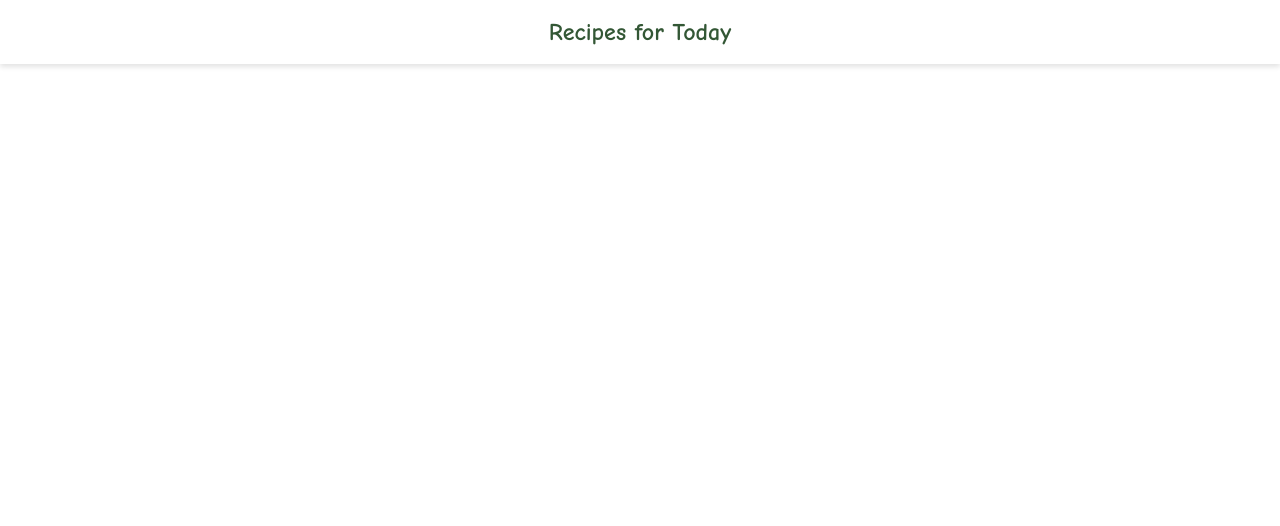
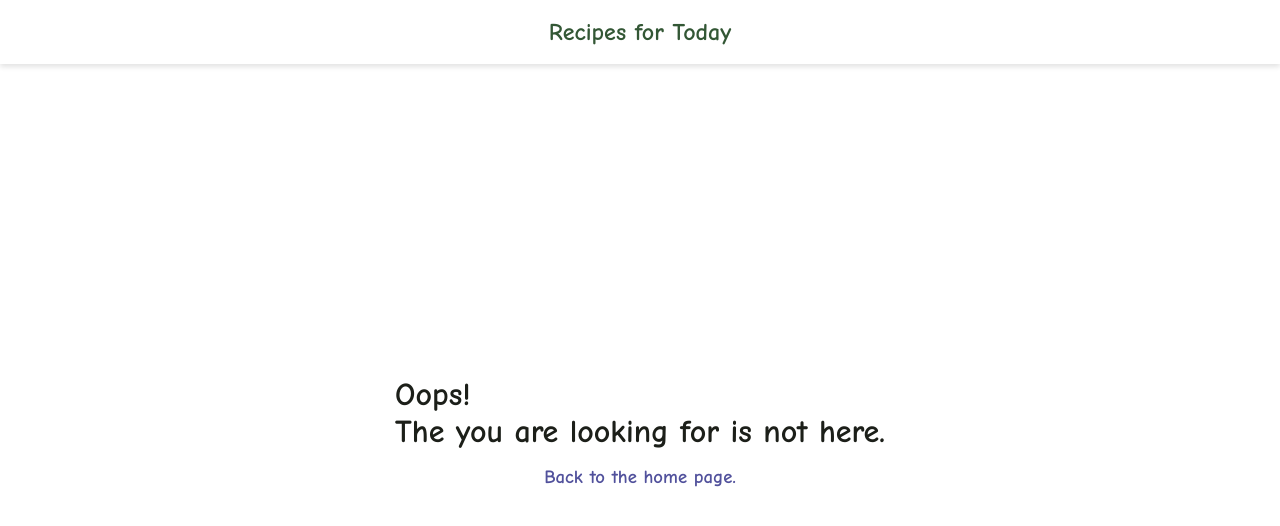
Before and after one commit to xiangyisss/FoodRecipes, a Vue app: page /404 in a window 1280 px wide. Shown: the top 526 px of the page. Built offline with nearby package versions, Linux system fonts and the light colour scheme.

Commit message:
latest version

```diff
--- a/src/components/IngredientAndStep.vue
+++ b/src/components/IngredientAndStep.vue
@@ -2,7 +2,12 @@
   <div class="ingredients_steps">
     <h3>Ingredients</h3>
     <ul>
-      <li v-for="item in ingredients" :key="item.index">
+      <li
+        v-for="item in ingredients"
+        :key="item.index"
+        :class="this.check ? 'activeClass' : ''"
+        @click="checkIngredients"
+      >
         {{ item.name }}: {{ item.amount.metric.value }}
         {{ item.amount.metric.unit }}
       </li>
@@ -15,6 +20,17 @@ import { mapState } from "vuex";
 export default {
   name: "IngredientAndStep",
   props: ["id"],
+  data() {
+    return {
+      check: false,
+      activeColor: "grey",
+    };
+  },
+  methods: {
+    checkIngredients() {
+      this.check = !this.check;
+    },
+  },
   computed: mapState(["ingredients"]),
   created() {
     this.$store.dispatch("getIngredients", this.id);
@@ -25,6 +41,7 @@ export default {
 <style scoped>
 ul {
   list-style: none;
+  padding-top: 0.5rem;
 }
 ul li::before {
   content: "\2022";
@@ -34,7 +51,11 @@ ul li::before {
   width: 1rem;
 }
 ul li {
-  padding-top: 0.5rem;
+  margin-bottom: 0.75rem;
   line-height: 1.5rem;
+  cursor: pointer;
+}
+.activeClass {
+  color: grey;
 }
 </style>
--- a/src/views/NetworkIssue.vue
+++ b/src/views/NetworkIssue.vue
@@ -1,5 +1,5 @@
 <template>
-  <div>
+  <div class="networkissue_box">
     <h3 class="text-warning bg-dark">
       It looks you're experiencing some network issues, please click the back
       button and try again.
@@ -9,3 +9,16 @@
     >
   </div>
 </template>
+
+<style scoped>
+.networkissue_box {
+  margin-top: 8vh;
+  width: 100%;
+  height: 92vh;
+  margin-top: 8vh;
+  display: flex;
+  flex-direction: column;
+  justify-content: center;
+  align-items: center;
+}
+</style>
--- a/src/views/NotFound.vue
+++ b/src/views/NotFound.vue
@@ -1,12 +1,16 @@
 <template>
-  <div>
-    <p class="text-danger">Oops!</p>
-    <p class="text-danger">
-      The
-      <template v-if="resource">{{ resource }}</template>
-      you are looking for is not here.
-    </p>
-    <router-link :to="{ name: 'Home' }"> Back to the home page. </router-link>
+  <div class="notfound_box">
+    <div class="text_box">
+      <h1 class="text-danger">Oops!</h1>
+      <h1 class="text-danger">
+        The
+        <template v-if="resource">{{ resource }}</template>
+        you are looking for is not here.
+      </h1>
+    </div>
+    <router-link :to="{ name: 'Home' }">
+      <h3>Back to the home page.</h3>
+    </router-link>
   </div>
 </template>
 
@@ -20,3 +24,21 @@ export default {
   },
 };
 </script>
+
+<style scoped>
+.notfound_box {
+  width: 100%;
+  height: 92vh;
+  margin-top: 8vh;
+  display: flex;
+  flex-direction: column;
+  justify-content: center;
+  align-items: center;
+}
+.text_box {
+  margin-bottom: 1rem;
+}
+h3 {
+  color: rgb(81, 81, 156);
+}
+</style>
--- a/src/views/RecipeDetail.vue
+++ b/src/views/RecipeDetail.vue
@@ -19,7 +19,7 @@
     </div>
 
     <div class="step_and_summary">
-      <ingredient-and-step :id="id" />
+      <ingredient-and-step v-bind="$attrs" :id="id" />
       <div class="instructions_box">
         <h3>Instructions</h3>
         <summary
```
Also changed, not shown: .eslintrc.js, src/services/service.js (line endings or trailing spaces).
